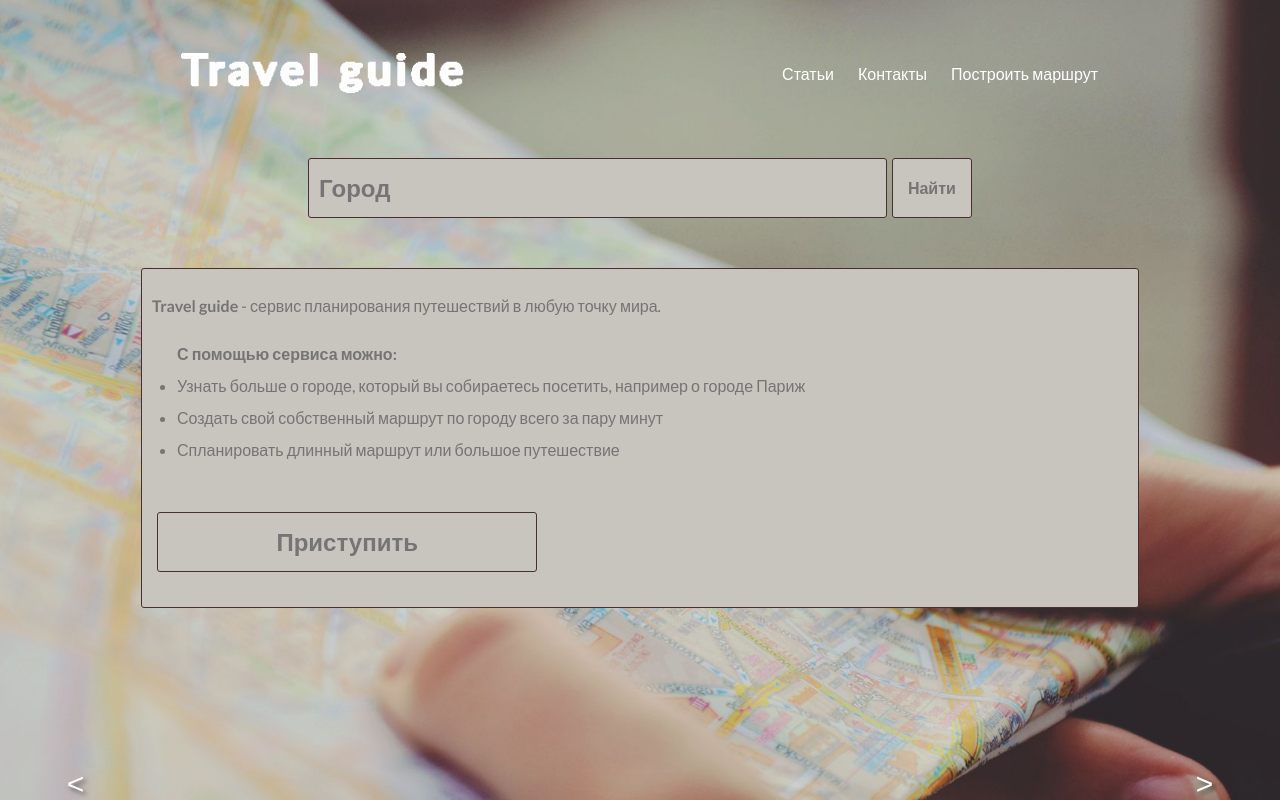
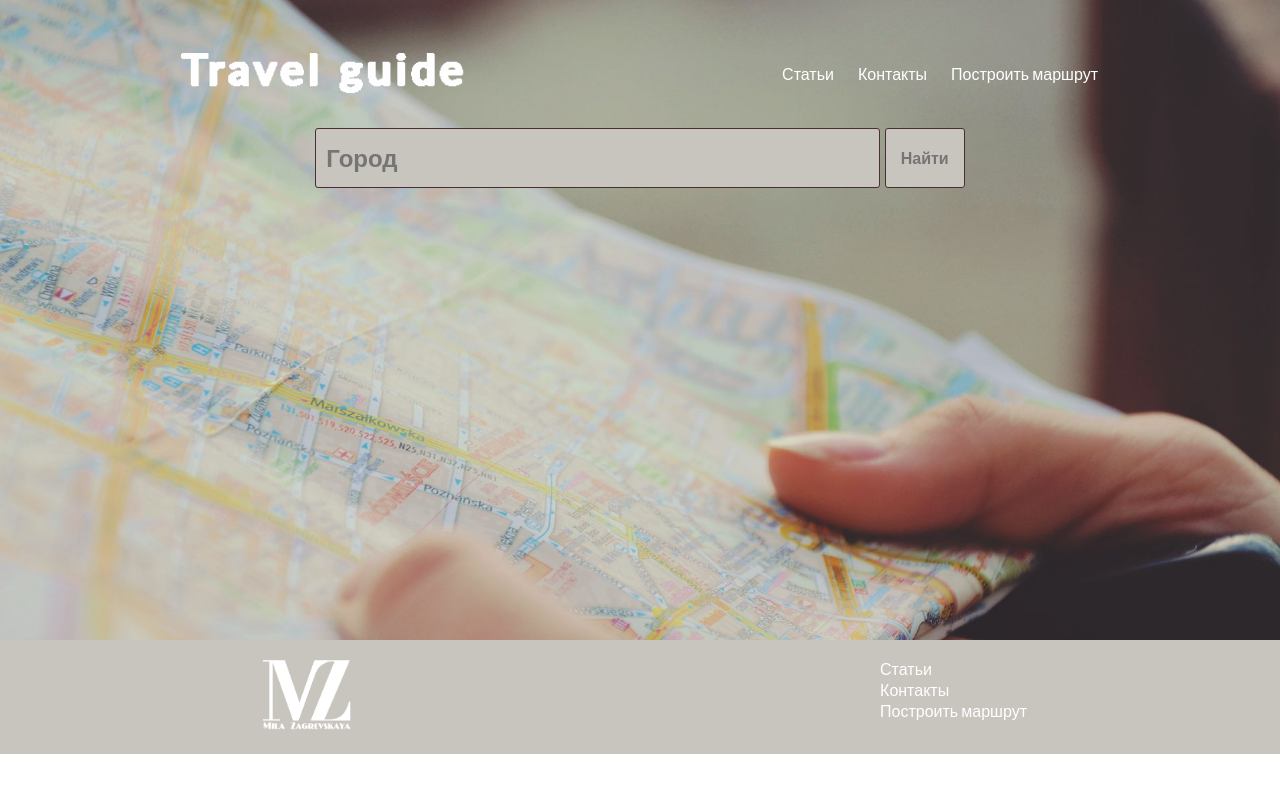
Before and after one commit to mila-zagrevskaya/travelguide, a plain HTML site: page index.html in a window 1280 px wide. Both pictures are taken after a click on the button "Приступить". Shown: the top 800 px of the page. Drawn offline with Linux system fonts and the light colour scheme.

Commit message:
add 'make the way'

```diff
--- a/css/all.css
+++ b/css/all.css
@@ -102,12 +102,12 @@ body {
 	width: calc(60px + 20px);
 }
 .description {
-	margin: 50px auto 10px;
+	margin: 0px auto 10px;
 	font-size: 1em;
 	font-weight: normal;
 }
-.description p span,
-.list {
+.recital p span,
+.recital span {
 	font-weight: bold;
 }
 .list {
--- a/index.html
+++ b/index.html
@@ -29,15 +29,17 @@
 					</ul>
 				</div>
 				<div class="logotype"><a href="#"><img src="images/logotype.png" alt="logo"></a></div>
-			</header>
-			<section class="section">
 				<div class="text-holder">
 					<input class="text" type="text"  placeholder="Город" />
-					<button class="search">Найти</span></button>
+					<button class="search">Найти</button>
 				</div>
+			</header>
+			<main class="main" id = "main">
 				<div class="description">
+					<div class="recital">
 						<p><span>Travel guide</span> - сервис планирования путешествий в любую точку мира. </p>
-					<ul class="list"> С помощью сервиса можно:
+						<span>С помощью сервиса можно:</span>
+						<ul class="list">
 							<li class = "items">
 								Узнать больше о городе, который вы собираетесь посетить, например о городе Париж
 							</li>
@@ -47,12 +49,13 @@
 								Спланировать длинный маршрут или большое путешествие
 							</li>
 						</ul>
-					<button class="btn">Приступить</button>
+						<button class="btn" id = "begin">Приступить</button>
 					</div>
-			</section>
-			<main class="main">
+				</div>
+				<div class="section">
 					<div class="slider">
 						<div id="wt-sky-root"></div>
+					</div>
 				</div>
 			</main>
 		</div>
@@ -74,8 +77,8 @@
 			</div>
 	</footer>
 
+<script src = "js/maketheway.js"></script>
 <script src = "js/slider.js" defer></script>
 <script src = "js/index.js"></script>
-<!-- <script src = "js/index113.js"></script> -->
 </body >
 </html>
--- /dev/null
+++ b/js/maketheway.js
@@ -0,0 +1,13 @@
+function clearBlock () {
+	let cont = document.getElementById ("main")
+	let container = cont.removeChild(document.querySelector (".section"))
+	let map = cont.removeChild (document.querySelector (".description"))
+}
+
+
+let makeChoise = document.querySelector(".btn").addEventListener (
+	'click', function (event){
+		clearBlock ()
+
+	}
+)
```
Lines whose indentation alone changed are shown as unchanged.
